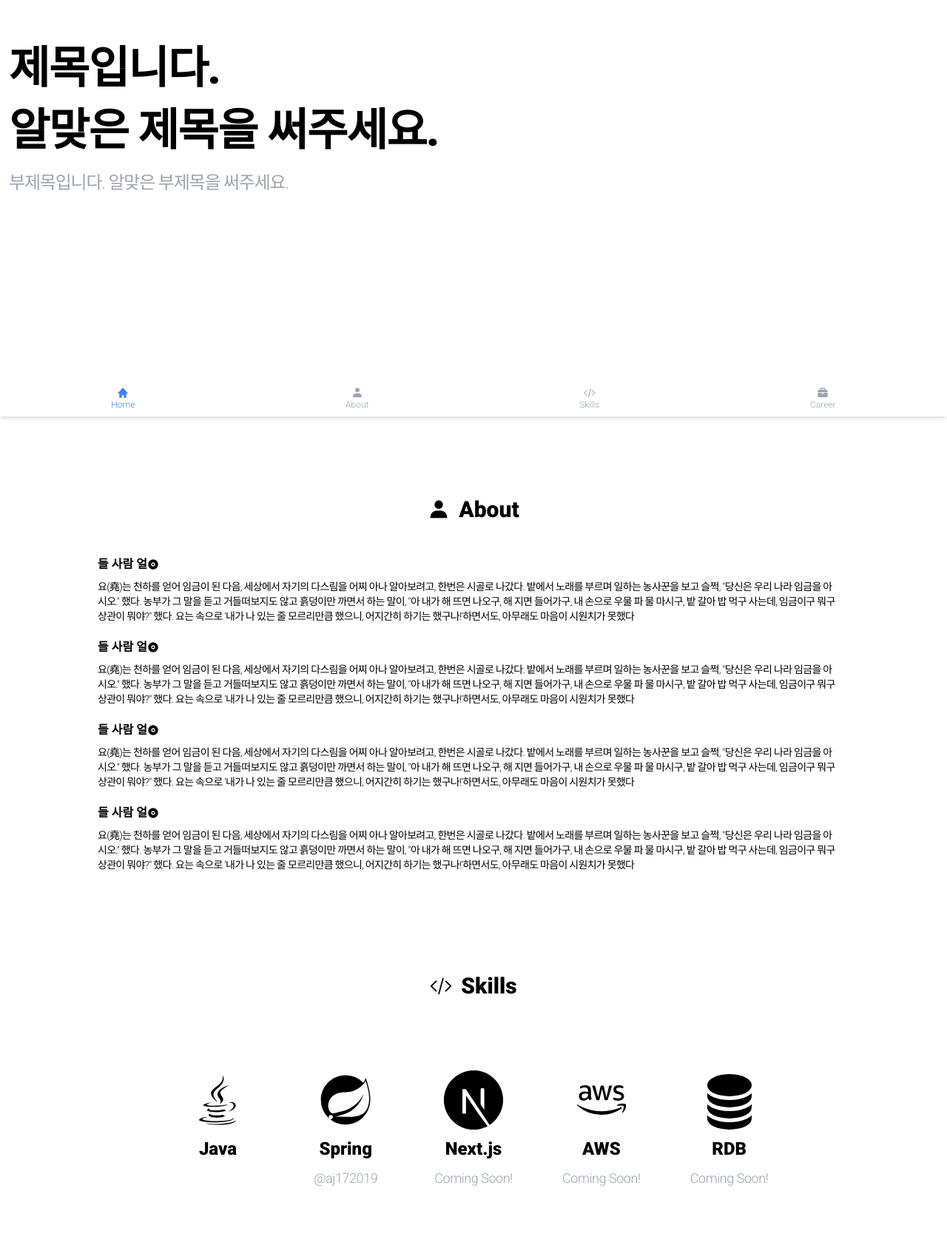
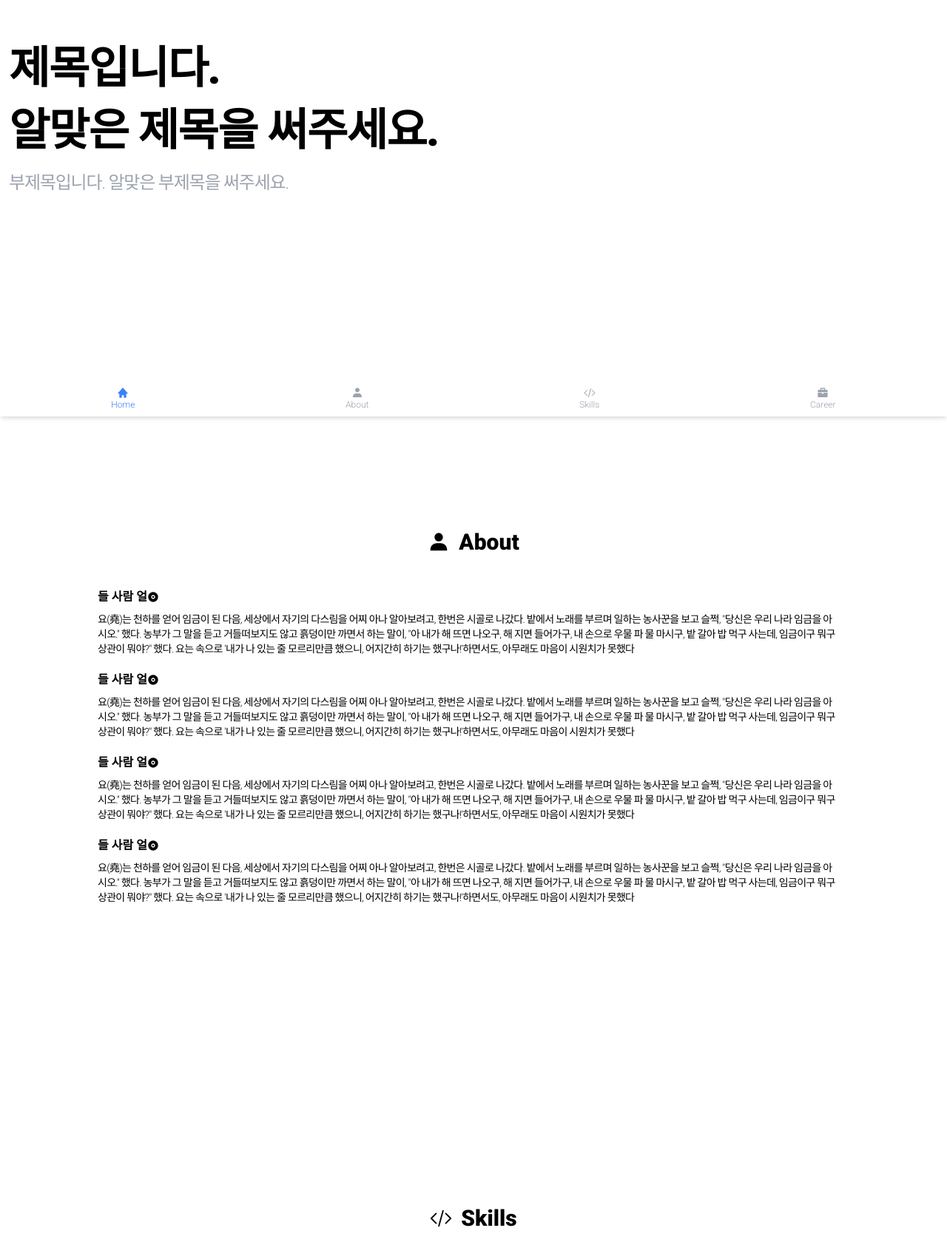
Before and after one commit to aj172019/portfolio, a Next.js app: page / in a window 1280 px wide. Shown: the part 237-1920 px from the top of the page at 74% size. Built offline with nearby package versions, Linux system fonts and the light colour scheme; a web font is replaced by a local one.

Commit message:
intersaction observer

```diff
--- a/src/app/page.tsx
+++ b/src/app/page.tsx
@@ -30,16 +30,16 @@ export default function Home() {
     console.log('isCareerInViewport: ', isCareerInViewport);
     return (
         <div>
-            <div ref={welcomeRef} id={`welcome`} className={`pb-20`}>
+            <div ref={welcomeRef} id={`welcome`} className={`flex flex-col justify-center min-h-screen`}>
                 <Welcome/>
             </div>
-            <div ref={aboutRef} id={`about`} className={`pb-20`}>
+            <div ref={aboutRef} id={`about`} className={`flex flex-col justify-center min-h-screen`}>
                 <About/>
             </div>
-            <div ref={skillsRef} id={`skills`} className={`pb-20`}>
+            <div ref={skillsRef} id={`skills`} className={`flex flex-col justify-center min-h-screen`}>
             <Skills/>
             </div>
-            <div ref={careerRef} id={`career`} className={`pb-20`}>
+            <div ref={careerRef} id={`career`} className={`flex flex-col justify-center min-h-screen`}>
                 <Career/>
             </div>
             <IndexBar/>
--- a/src/components/welcome.tsx
+++ b/src/components/welcome.tsx
@@ -3,7 +3,7 @@ import {roboto900} from "@/fonts/fonts";
 
 export default function Welcome() {
     return (
-        <div className="flex items-center h-screen">
+        <div className="flex flex-col items-center">
             <div className={`w-full py-40`}>
                 <p className={`p-3 text-2xl md:text-4xl lg:text-6xl tracking-tight ${roboto900.className}`}>
                     제목입니다.
```
